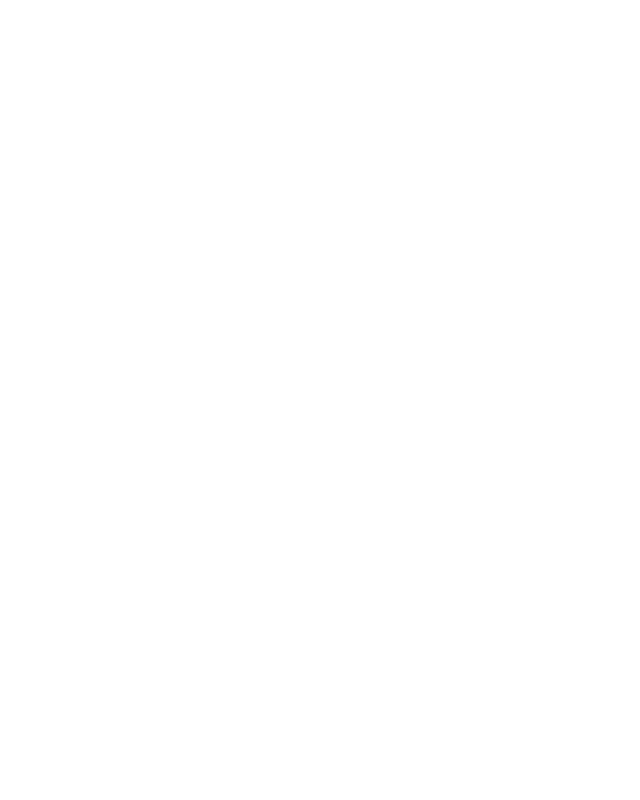
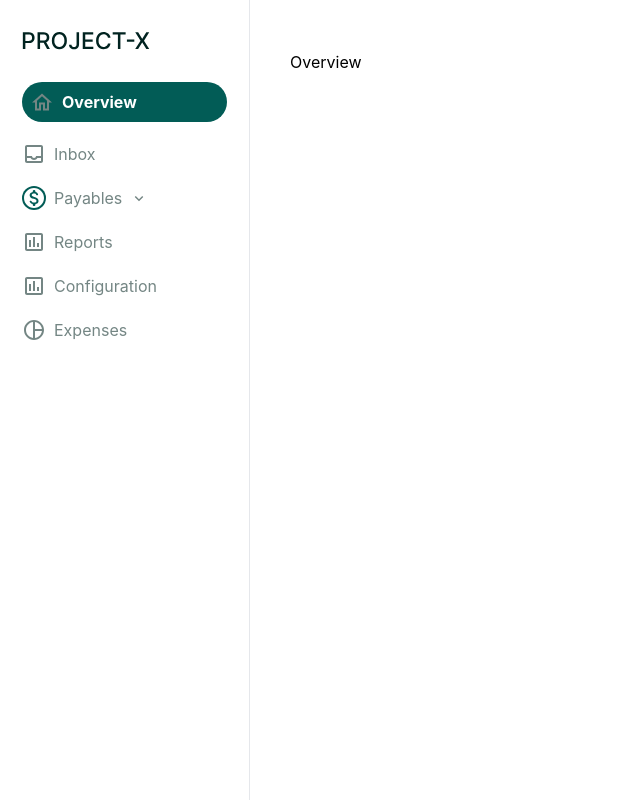
Before and after one commit to adaji025/troo-test, a React (Vite) app: page /overview in a window 1280 px wide. Before the commit this address had no page. Shown: the whole page, without its empty margins (0-640 px from the left). Built offline with nearby package versions, Linux system fonts and the light colour scheme.

Commit message:
completed the sidenav

```diff
--- a/src/App.tsx
+++ b/src/App.tsx
@@ -3,12 +3,14 @@
 import { theme } from "./theme";
 import { Route, Routes } from "react-router-dom";
 import Login from "./pages/Auth/Login";
+import LoggedInContainer from "./components/LoggedIn";
 
 export default function App() {
   return (
     <MantineProvider theme={theme}>
       <Routes>
         <Route path="/" element={<Login />} />
+        <Route path="/*" element={<LoggedInContainer />} />
       </Routes>
     </MantineProvider>
   );
--- a/src/components/LoggedIn/ConfirmLogout.tsx
+++ b/src/components/LoggedIn/ConfirmLogout.tsx
@@ -1,5 +1,4 @@
 import { Modal, Button, Divider, Text } from "@mantine/core";
-import useNotification from "../../hooks/useNotification";
 
 type Props = {
   opened: boolean;
@@ -7,8 +6,7 @@
 };
 
 const ConfirmLogout = ({ close, opened }: Props) => {
-  const { logoutUser } = useNotification();
-
+const logoutUser = () => {}
   return (
     <Modal centered opened={opened} onClose={close} title={<Text fw={900}>Log Out</Text>}>
       <Divider mb={16} />
--- a/src/components/LoggedIn/MobileSidebar.tsx
+++ b/src/components/LoggedIn/MobileSidebar.tsx
@@ -11,17 +11,17 @@
 
   return (
     <div
-      className={`fixed bg-black/10 z-[1000]  transition-all duration-300  ${
+      className={`fixed bg-black/10 z-[1000]  transition-all duration-300 lg:hidden  ${
         mobileNav ? "left-0 w-full" : "left-[-1000px] w-0"
       } ${breakPoint ? "z-[1000] h-screen" : "z-[-1] h-0"}`}
     >
-      <div className="w-4/5 sm:w-1/2 bg-darkBlue h-full lg:hidden p-[22px]">
+      <div className="w-4/5 sm:w-1/2 bg-white h-full lg:hidden p-[22px]">
         <Sidebar openMobileNav={openMobileNav} />
       </div>
       <div onClick={() => openMobileNav(false)}>
         <FaTimes
           size={30}
-          color="#002500"
+          color="#025C56"
           className="absolute right-3 top-6 sm:right-6 cursor-pointer"
         />
       </div>
--- a/src/components/LoggedIn/Sidebar.tsx
+++ b/src/components/LoggedIn/Sidebar.tsx
@@ -1,175 +1,185 @@
-import { Avatar, Text, LoadingOverlay } from "@mantine/core";
-import { useLocation, useNavigate } from "react-router-dom";
-import { FaRegUser } from "react-icons/fa";
-import { BiLogOut } from "react-icons/bi";
-import { DashboardIcon, GlobeIcon } from "../Svgs";
-import { PiUserBold } from "react-icons/pi";
-import useNotification from "../../hooks/useNotification";
-import GoHighLevel from "../../assets/svgs/high-level-dark.svg";
-import { useEffect, useState, Fragment } from "react";
-import { getUser } from "../../services/user";
-import { UserTypes } from "../../types/user";
+import { LoadingOverlay } from "@mantine/core";
+import { NavLink, useLocation } from "react-router-dom";
+import { BiChevronDown, BiLogOut } from "react-icons/bi";
+import { useState, Fragment } from "react";
 import { useDisclosure } from "@mantine/hooks";
 import ConfirmLogout from "./ConfirmLogout";
+import LogoMark from "../../assets/svgs/PROJECT-X.svg";
+import {
+  ConfigurationIcon,
+  DashboardIcon,
+  ExpensesIcon,
+  InboxIcon,
+  PayableIcon,
+  ReportsIcon,
+} from "./Svgs/Svgs";
 
 type Props = {
   openMobileNav?: React.Dispatch<React.SetStateAction<boolean>>;
 };
 
 const Sidebar = ({ openMobileNav }: Props) => {
-  const [users, setUsers] = useState<UserTypes | null>(null);
-  const [loading, setLoading] = useState(false);
-  const [routes, setRoutes] = useState<any[]>([]);
+  const [loading] = useState(false);
+  const [showChildren, setShowChildren] = useState<string>("");
   const [opened, { open, close }] = useDisclosure(false);
 
   const location = useLocation();
-  const navigate = useNavigate();
+  // const navigate = useNavigate();
 
-  const { handleError } = useNotification();
-
-  useEffect(() => {
-    users?.is_admin ? setRoutes(adminRoutes) : setRoutes(usersRoutes);
-  }, [users]);
-
-  const usersRoutes = [
+  const routes = [
     {
-      title: "Dashboard",
+      title: "Overview",
       icon: <DashboardIcon />,
-      route: "/dashboard",
+      route: "/overview",
     },
     {
-      title: "Profile Page",
-      icon: <FaRegUser />,
-      route: "/profile",
+      title: "Inbox",
+      icon: <InboxIcon />,
+      route: "/inbox",
     },
     {
-      title: "Manage Environments",
-      icon: <GlobeIcon />,
-      route: "/manage-environment",
+      title: "Payables",
+      icon: <PayableIcon />,
+      route: "/payables",
+      key: ["bills", "approvals", "payment-out"],
+      children: [
+        {
+          title: "Bills",
+          route: "bills",
+        },
+        {
+          title: "Approvals",
+          route: "approvals",
+        },
+        {
+          title: "Payment out",
+          route: "payment-out",
+        },
+        {
+          title: "Procurements",
+          route: "procurements",
+        },
+      ],
+    },
+    {
+      title: "Reports",
+      icon: <ReportsIcon />,
+      route: "/reports",
+    },
+    {
+      title: "Configuration",
+      icon: <ConfigurationIcon />,
+      route: "/configuration",
+    },
+    {
+      title: "Expenses",
+      icon: <ExpensesIcon />,
+      route: "/expenses",
     },
   ];
-  const adminRoutes = [
-    {
-      title: "Dashboard",
-      icon: <DashboardIcon />,
-      route: "/dashboard",
-    },
-    {
-      title: "User management",
-      icon: <PiUserBold />,
-      route: "/manage-user",
-    },
-    {
-      title: "Profile Page",
-      icon: <FaRegUser />,
-      route: "/profile",
-    },
-    {
-      title: "Manage Environments",
-      icon: <GlobeIcon />,
-      route: "/manage-environment",
-    },
-  ];
-
-  useEffect(() => {
-    handleGetUser();
-  }, []);
-
-  const handleGetUser = () => {
-    setLoading(true);
-
-    getUser()
-      .then((res: any) => {
-        setUsers(res.data);
-      })
-      .catch((err) => {
-        handleError(err);
-      })
-      .finally(() => {
-        setLoading(false);
-      });
-  };
 
   return (
     <Fragment>
       <ConfirmLogout close={close} opened={opened} />
       <LoadingOverlay visible={loading} />
-      <aside className="sidebar flex w-full h-full flex-col justify-between">
+      <aside className="flex w-full h-full flex-col px-[22px] lg:border-r">
         <div className="w-full">
-          <img src={GoHighLevel} alt="" />
+          <img src={LogoMark} alt="" className="mt-8" />
 
-          <div className="mt-14 grid gap-5 text-sm sm:text-base">
-            {routes.map((route: any, index: number) => (
+          <div className="grid gap-5 text-sm sm:text-base mt-8">
+            {routes.map((item: any) => (
+              <Fragment key={item.title}>
+                {item.children ? (
+                  <>
                     <div
-                key={index}
-                className={`flex cursor-pointer gap-3  items-center px-3 py-2  rounded-lg ${
-                  location.pathname === route.route
-                    ? "bg-white text-darkBlue"
-                    : "text-white"
+                      className={`flex gap-2 items-center transition-all duration-300 cursor-pointer ${
+                        item.key.includes(location.pathname.split("/")[1]) &&
+                        showChildren !== item.title
+                          ? "bg-primary text-white rounded-full p-2 font-bold"
+                          : ""
                       }`}
+                      key={item.title}
                       onClick={() => {
-                  navigate(route.route);
-                  openMobileNav && openMobileNav(false);
+                        if (showChildren === item.title) {
+                          setShowChildren("");
+                        } else {
+                          setShowChildren(item.title);
+                        }
                       }}
                     >
-                <div
-                  className={`${
-                    location.pathname === route.route && "text-highLevelRed"
+                      <span className="text-primary bg-primary rounded-full">{item.icon}</span>
+
+                      <div>{item.title}</div>
+
+                      <BiChevronDown
+                        className={`arrow-down ${
+                          showChildren === item.title
+                            ? "rotate-180 transition-all duration-300"
+                            : ""
                         }`}
+                        size={18}
+                      />
+                    </div>
+
+                    {showChildren === item.title &&
+                      item.children.map((child: any) => (
+                        <NavLink
+                          key={child.title}
+                          className={({ isActive }) =>
+                            [
+                              "pl-5 text-sm",
+                              isActive
+                                ? "bg-primary text-white rounded-full py-2 font-bold"
+                                : null,
+                            ]
+                              .filter(Boolean)
+                              .join(" ")
+                          }
+                          onClick={() => openMobileNav && openMobileNav(false)}
+                          to={child.route}
                         >
-                  {route.icon}
-                </div>
-                <div className="font-semibold">{route.title}</div>
-              </div>
+                          <div>{child.title}</div>
+                        </NavLink>
+                      ))}
+                  </>
+                ) : (
+                  <NavLink
+                    key={item.title}
+                    className={({ isActive }) =>
+                      [
+                        "flex gap-2 items-center",
+
+                        isActive ||
+                        (item.route === "/dashboard" &&
+                          location.pathname === "/")
+                          ? "rounded-full font-bold bg-primary text-white p-2"
+                          : null,
+                      ]
+                        .filter(Boolean)
+                        .join(" ")
+                    }
+                    onClick={() => openMobileNav && openMobileNav(false)}
+                    to={item.route}
+                  >
+                    <span>{item.icon}</span>
+                    <div>{item.title}</div>
+                  </NavLink>
+                )}
+              </Fragment>
             ))}
           </div>
         </div>
 
-        <div className="mt-5 grid gap-5 text-sm sm:text-base">
-          {/* <div
-          className={`flex gap-3 cursor-pointer w-full text-white items-center px-3 py-2  rounded-lg ${
-            location.pathname === "/settings" && "bg-[#00D8D8]"
-          }`}
-          onClick={() => {
-            navigate("/settings");
-            openMobileNav && openMobileNav(false);
-          }}
+        <div
+          className="flex gap-2 items-center pt-3 text-white cursor-pointer"
+          onClick={open}
         >
-          <FiSettings size={24} />
-          <div className="font-semibold">Settings</div>
-        </div>
-        <div
-          className={`flex gap-3 cursor-pointer w-full text-white items-center px-3 py-2  rounded-lg ${
-            location.pathname === "/support" && "bg-[#00D8D8]"
-          }`}
-          onClick={() => {
-            navigate("/support");
-            openMobileNav && openMobileNav(false);
-          }}
-        >
-          <SupportIcon />
-          <div className="font-semibold">Support</div>
-        </div> */}
-
-          <div className="flex items-center justify-between border-t w-full pt-3">
-            <div className="flex gap-2">
-              <Avatar color="cyan" radius="xl">
-                MK
-              </Avatar>
-              <div className="text-white text-xs sm:text-sm">
-                <Text fw={600}>
-                  {users?.first_name} {users?.last_name}
-                </Text>
-                <Text>{users?.email}</Text>
-              </div>
-            </div>
           <BiLogOut
-              size={30}
+            size={18}
             color="white"
             className="rotate-180 cursor-pointer"
-              onClick={open}
           />
-          </div>
+          <div>Logout</div>
         </div>
       </aside>
     </Fragment>
--- /dev/null
+++ b/src/components/LoggedIn/Svgs/Svgs.tsx
@@ -0,0 +1,129 @@
+export const DashboardIcon = () => {
+  return (
+    <svg
+      xmlns="http://www.w3.org/2000/svg"
+      width="24"
+      height="24"
+      viewBox="0 0 24 24"
+      fill="none"
+    >
+      <path
+        d="M12 6.19L17 10.69V18.5H15V12.5H9V18.5H7V10.69L12 6.19ZM12 3.5L2 12.5H5V20.5H11V14.5H13V20.5H19V12.5H22L12 3.5Z"
+        fill="#748684"
+      />
+    </svg>
+  );
+};
+
+export const InboxIcon = () => {
+  return (
+    <svg
+      width="24"
+      height="24"
+      viewBox="0 0 24 24"
+      fill="none"
+      xmlns="http://www.w3.org/2000/svg"
+    >
+      <path
+        d="M19 3H5C3.9 3 3 3.9 3 5V19C3 20.1 3.89 21 5 21H19C20.1 21 21 20.1 21 19V5C21 3.9 20.1 3 19 3ZM19 19H5V16H8.56C9.25 17.19 10.53 18 12.01 18C13.49 18 14.76 17.19 15.46 16H19V19ZM19 14H14.01C14.01 15.1 13.11 16 12.01 16C10.91 16 10.01 15.1 10.01 14H5V5H19V14Z"
+        fill="#748684"
+      />
+    </svg>
+  );
+};
+
+export const ReceiveablesIcon = () => {
+  return (
+    <svg
+      width="24"
+      height="24"
+      viewBox="0 0 24 24"
+      fill="none"
+      xmlns="http://www.w3.org/2000/svg"
+    >
+      <path
+        fill-rule="evenodd"
+        clip-rule="evenodd"
+        d="M20 3H4C2.9 3 2 3.9 2 5V19C2 20.1 2.9 21 4 21H20C21.1 21 22 20.1 22 19V5C22 3.9 21.1 3 20 3ZM20 19H4V5H20V19Z"
+        fill="#748684"
+      />
+      <path
+        fill-rule="evenodd"
+        clip-rule="evenodd"
+        d="M19.41 10.42L17.99 9L14.82 12.17L13.41 10.75L12 12.16L14.82 15L19.41 10.42Z"
+        fill="#748684"
+      />
+      <path d="M10 7H5V9H10V7Z" fill="#748684" />
+      <path d="M10 11H5V13H10V11Z" fill="#748684" />
+      <path d="M10 15H5V17H10V15Z" fill="#748684" />
+    </svg>
+  );
+};
+
+export const PayableIcon = () => {
+  return (
+    <svg
+      width="24"
+      height="24"
+      viewBox="0 0 24 24"
+      fill="currentColor"
+      xmlns="http://www.w3.org/2000/svg"
+    >
+      <path
+        d="M12 2C6.48 2 2 6.48 2 12C2 17.52 6.48 22 12 22C17.52 22 22 17.52 22 12C22 6.48 17.52 2 12 2ZM13.41 18.09V18.67C13.41 19.4 12.81 20 12.08 20H12.07C11.34 20 10.74 19.4 10.74 18.67V18.07C9.41 17.79 8.23 17.06 7.73 15.83C7.5 15.28 7.93 14.67 8.53 14.67H8.77C9.14 14.67 9.44 14.92 9.58 15.27C9.87 16.02 10.63 16.54 12.09 16.54C14.05 16.54 14.49 15.56 14.49 14.95C14.49 14.12 14.05 13.34 11.82 12.81C9.34 12.21 7.64 11.19 7.64 9.14C7.64 7.42 9.03 6.3 10.75 5.93V5.33C10.75 4.6 11.35 4 12.08 4H12.09C12.82 4 13.42 4.6 13.42 5.33V5.95C14.8 6.29 15.67 7.15 16.05 8.21C16.25 8.76 15.83 9.34 15.24 9.34H14.98C14.61 9.34 14.31 9.08 14.21 8.72C13.98 7.96 13.35 7.47 12.09 7.47C10.59 7.47 9.69 8.15 9.69 9.11C9.69 9.95 10.34 10.5 12.36 11.02C14.38 11.54 16.54 12.41 16.54 14.93C16.52 16.76 15.15 17.76 13.41 18.09Z"
+        fill="white"
+      />
+    </svg>
+  );
+};
+
+export const ReportsIcon = () => {
+  return (
+    <svg
+      width="24"
+      height="24"
+      viewBox="0 0 24 24"
+      fill="none"
+      xmlns="http://www.w3.org/2000/svg"
+    >
+      <path
+        d="M19 3H5C3.9 3 3 3.9 3 5V19C3 20.1 3.9 21 5 21H19C20.1 21 21 20.1 21 19V5C21 3.9 20.1 3 19 3ZM19 19H5V5H19V19ZM7 10H9V17H7V10ZM11 7H13V17H11V7ZM15 13H17V17H15V13Z"
+        fill="#748684"
+      />
+    </svg>
+  );
+};
+
+export const ConfigurationIcon = () => {
+  return (
+    <svg
+      width="24"
+      height="24"
+      viewBox="0 0 24 24"
+      fill="none"
+      xmlns="http://www.w3.org/2000/svg"
+    >
+      <path
+        d="M19 3H5C3.9 3 3 3.9 3 5V19C3 20.1 3.9 21 5 21H19C20.1 21 21 20.1 21 19V5C21 3.9 20.1 3 19 3ZM19 19H5V5H19V19ZM7 10H9V17H7V10ZM11 7H13V17H11V7ZM15 13H17V17H15V13Z"
+        fill="#748684"
+      />
+    </svg>
+  );
+};
+
+export const ExpensesIcon = () => {
+  return (
+    <svg
+      width="24"
+      height="24"
+      viewBox="0 0 24 24"
+      fill="none"
+      xmlns="http://www.w3.org/2000/svg"
+    >
+      <path
+        d="M12 2C6.48 2 2 6.48 2 12C2 17.52 6.48 22 12 22C17.52 22 22 17.52 22 12C22 6.48 17.52 2 12 2ZM19.93 11H13V4.07C16.61 4.52 19.48 7.39 19.93 11ZM4 12C4 7.93 7.06 4.56 11 4.07V19.93C7.06 19.44 4 16.07 4 12ZM13 19.93V13H19.93C19.48 16.61 16.61 19.48 13 19.93Z"
+        fill="#748684"
+      />
+    </svg>
+  );
+};
--- a/src/components/LoggedIn/index.tsx
+++ b/src/components/LoggedIn/index.tsx
@@ -2,6 +2,8 @@
 import { Route, Routes } from "react-router-dom";
 import Sidebar from "./Sidebar";
 import Header from "./Header";
+import Overview from "../../pages/Overview/Overview";
+import MobileSidebar from "./MobileSidebar";
 
 const LoggedInContainer = () => {
   const [mobileNav, openMobileNav] = useState(false);
@@ -9,14 +11,17 @@
 
   return (
     <Fragment>
+      <MobileSidebar mobileNav={mobileNav} openMobileNav={openMobileNav} />
       <div className="flex overflow-x-hidden">
-        <div className="fixed h-screen hidden lg:flex lg:w-[300px]  bg-darkBlue p-[22px]">
+        <div className="fixed h-screen hidden lg:flex lg:w-[250px]  bg-darkBlue">
           <Sidebar />
         </div>
         <div className="w-full">
           <Header mobileNav={mobileNav} openMobileNav={openMobileNav} />
-          <main className="w-full bg-white pt-5 lg:pt-[50px] lg:ml-[300px] lg:w-[calc(100vw-300px)] px-4 lg:px-10 mb-10 mt-[80px] lg:mt-[unset]">
-            <Routes></Routes>
+          <main className="w-full bg-white pt-5 lg:pt-[50px] lg:ml-[250px] lg:w-[calc(100vw-250px)] px-4 lg:px-10 mb-10 mt-[80px] lg:mt-[unset]">
+            <Routes>
+              <Route path="/overview" element={<Overview />} />
+            </Routes>
           </main>
         </div>
       </div>
--- /dev/null
+++ b/src/pages/Overview/Overview.tsx
@@ -0,0 +1,10 @@
+
+const Overview = () => {
+  return (
+    <div>
+      <div className="text-black">Overview</div>
+    </div>
+  )
+}
+
+export default Overview
```
Lines whose indentation alone changed are shown as unchanged.
